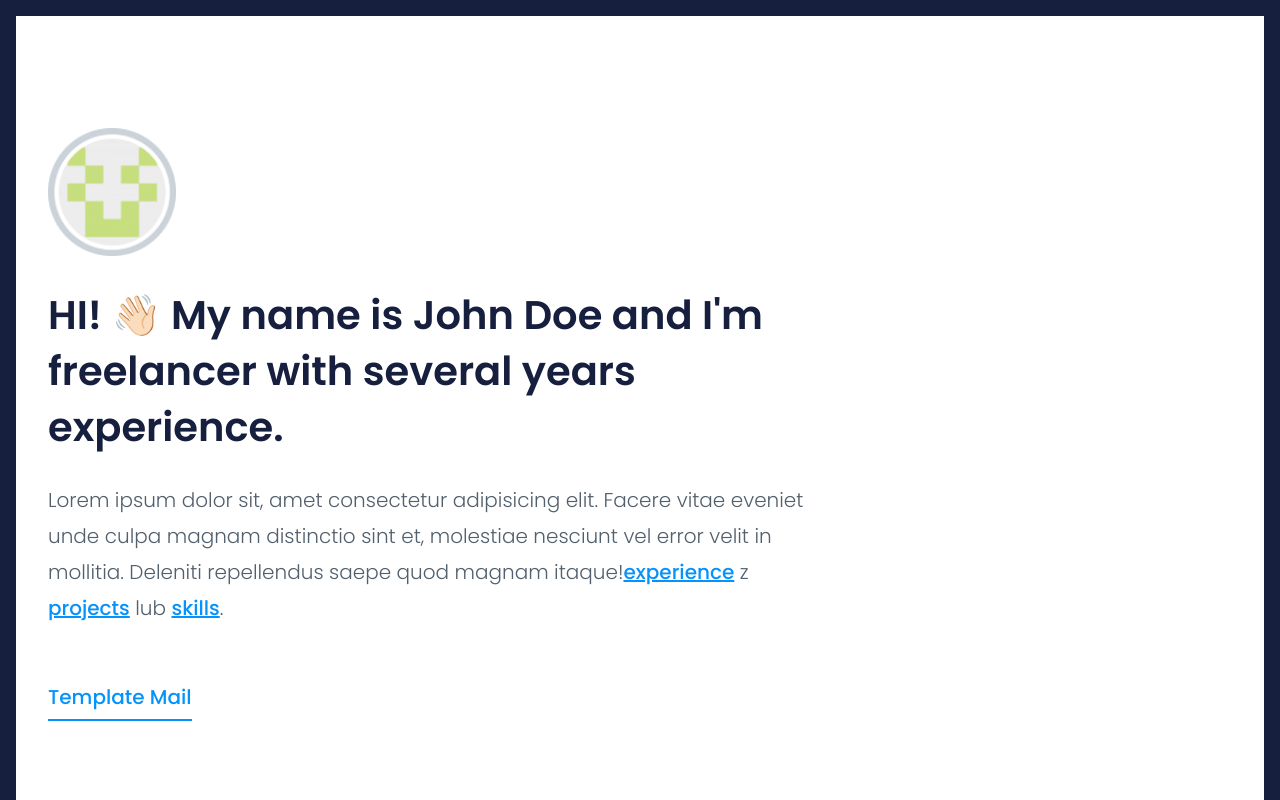
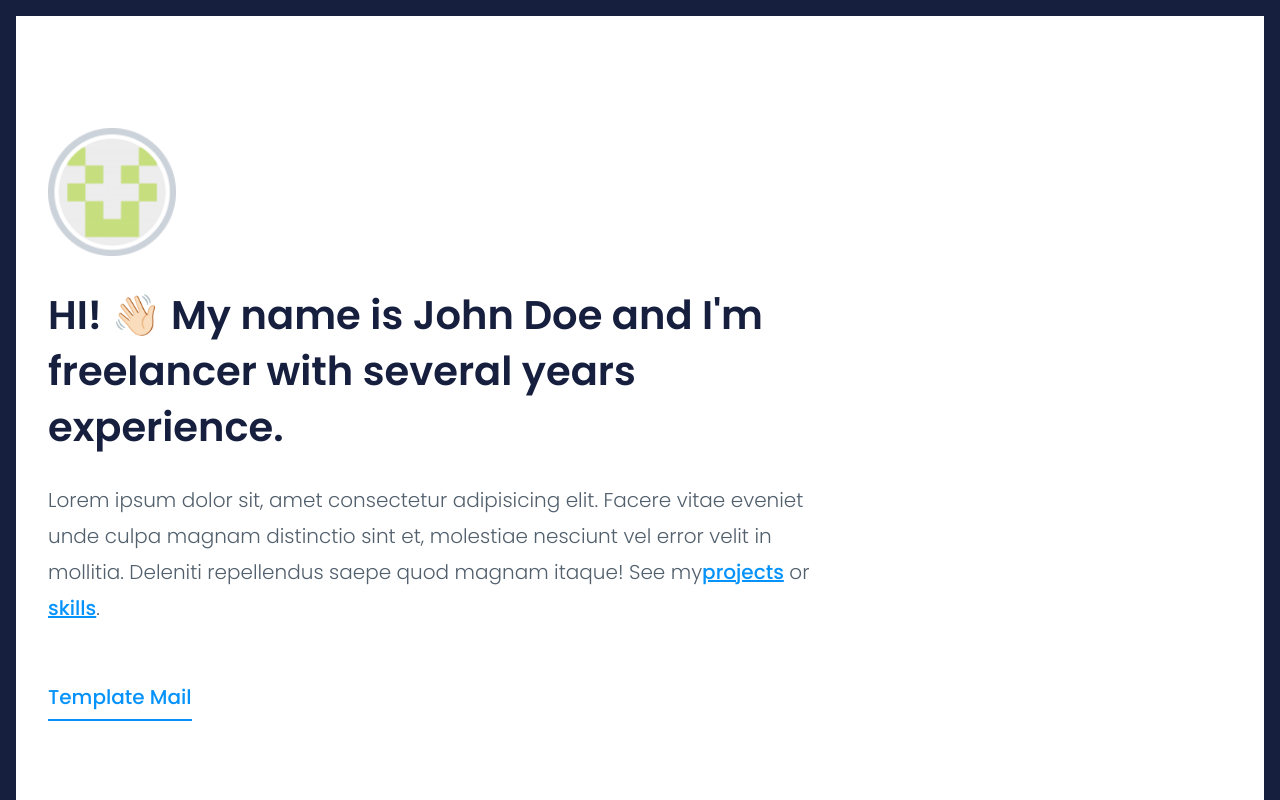
Before and after one commit to Dawid93/SimplePortfolioLayout, a plain HTML site: page src/content/index.html in a window 1280 px wide. Shown: the top 800 px of the page. Drawn offline with nearby package versions, Linux system fonts and the light colour scheme; files that its build step writes are made by us from their sources; files whose address does not match are found by name.

Commit message:
Update readme

```diff
--- a/src/content/index.html
+++ b/src/content/index.html
@@ -25,8 +25,8 @@
   <section class="about">
     <img src="assets/img/avatar.png" class="about__image" alt="Moje zdjęcie" />
     <h1 class="about__title">HI! 👋🏻 My name is John Doe and I'm freelancer with several years experience.</h1>
-    <p class="about__description">Lorem ipsum dolor sit, amet consectetur adipisicing elit. Facere vitae eveniet unde culpa magnam distinctio sint et, molestiae nesciunt vel error velit in mollitia. Deleniti repellendus saepe quod magnam itaque!<a class="about__link" href="#my-experience">experience</a> z <a
-        class="about__link" href="#my-projects">projects</a> lub <a class="about__link"
+    <p class="about__description">Lorem ipsum dolor sit, amet consectetur adipisicing elit. Facere vitae eveniet unde culpa magnam distinctio sint et, molestiae nesciunt vel error velit in mollitia. Deleniti repellendus saepe quod magnam itaque! See my<a
+        class="about__link" href="#my-projects">projects</a> or <a class="about__link"
         href="#my-skills">skills</a>.</p>
 
     <a class="about__mail" href="mailto:template@mail.com">Template Mail</a>
```
Also changed, not shown: README.md.
